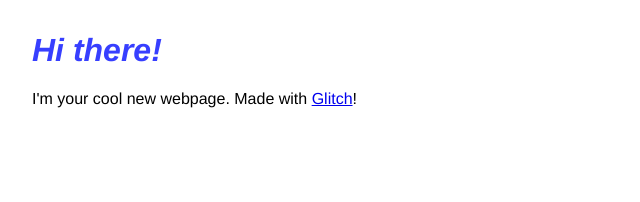
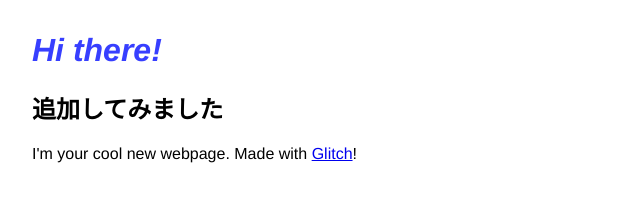
Before and after one commit to TaigaMikami/glitch-test, a plain HTML site: page index.html in a window 1280 px wide. Shown: the whole page, without its empty margins (0-640 px from the left). Drawn offline with Linux system fonts and the light colour scheme.

Commit message:
Exporting to TaigaMikami/glitch-test ./index.html:5103272/72

```diff
--- a/index.html
+++ b/index.html
@@ -14,6 +14,7 @@
 </head>
 <body>
 <h1>Hi there!</h1>
+<h2>追加してみました</h2>
 
 <p>
   I'm your cool new webpage. Made with <a href="https://glitch.com">Glitch</a>!
```
